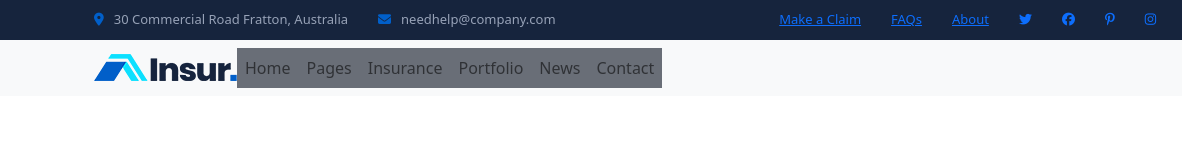
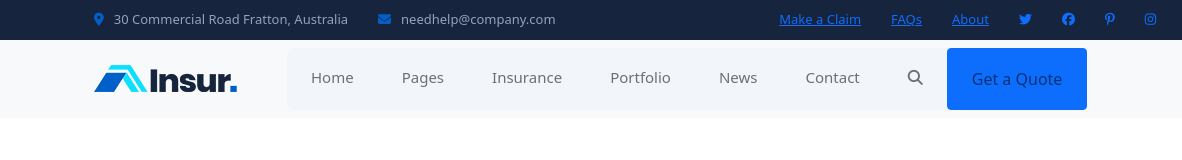
Before and after one commit to Poonam1233/insurance-website, a website built with webpack: page src/index.html in a window 1280 px wide. Shown: the full height of the page, 0-1182 px from the left. Built offline with nearby package versions, Linux system fonts and the light colour scheme.

Commit message:
2 files modified

```diff
--- a/src/index.html
+++ b/src/index.html
@@ -84,10 +84,16 @@
           <li class="nav-item"><a href="#" class="nav-link">Portfolio</a></li>
           <li class="nav-item"><a href="#" class="nav-link">News</a></li>
           <li class="nav-item"><a href="#" class="nav-link">Contact</a></li>
+          <li class="nav-item"><a href="#" class="nav-link"><i class="fa-solid fa-magnifying-glass"></i></a></li>
+          <li class="nav-item"><a href="#" class="nav-link btn btn-primary quote">Get a Quote</a></li>
           </ul>
-        </div>
+        </div><!--navbar-collapse-->
 
-      </div>
+        <div class="navbar-right justify-content-end">
+          <div class="icon"><i class="fa-regular fa-circle-phone-flip"></i></div>
+        </div><!--navbar-right-->
+
+      </div><!--container-->
     </nav>
 
     <script
--- a/src/style.css
+++ b/src/style.css
@@ -55,5 +55,19 @@ a:hover {
 }
 
 .navbar-nav {
-  background-color: #696e77;
+  background-color: #f2f5f9;
+  border-radius: 8px 0 0 8px;
 }
+
+.nav-link {
+  padding: 18px 24px !important;
+  font-size: 15px;
+}
+
+.logo {
+  margin-right: 50px;
+}
+.quote {
+  color: #fff;
+  border-radius: 0 8px 8px 0;
+}
```
